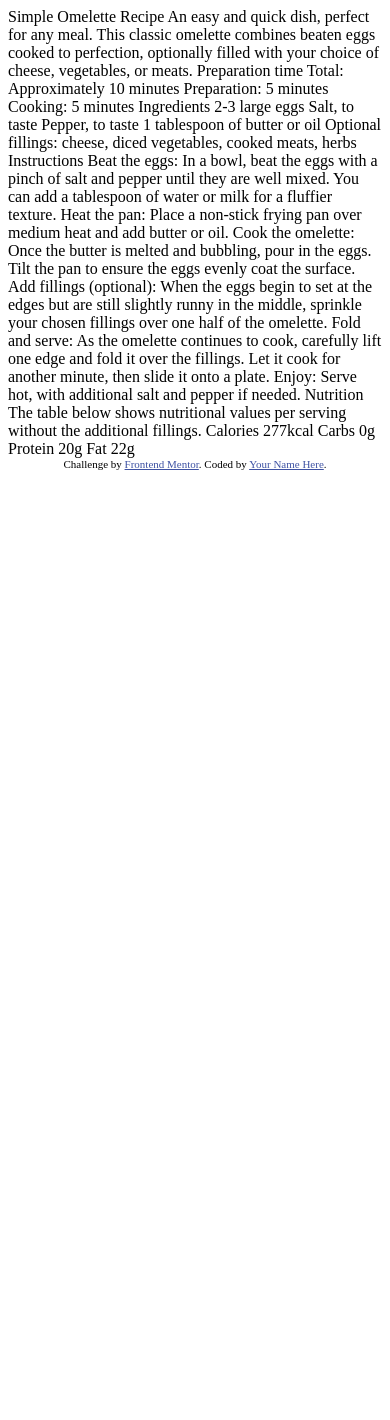
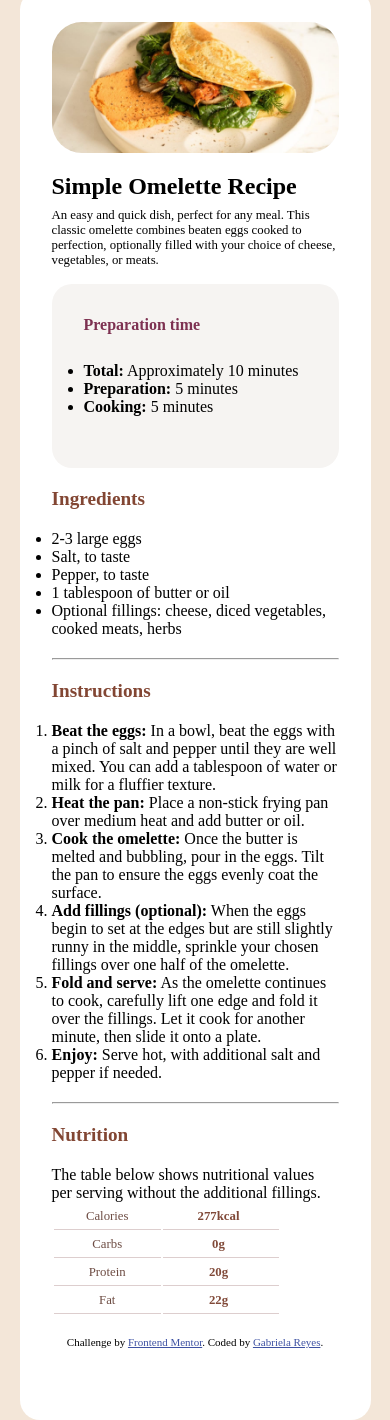
Before and after one commit to DSAW-2024-1/responsive-design-101-Kings0401, a plain HTML site: page index.html in a window 390 px wide. Before the commit the page ends 844 px from the top, so only its background shows below. Drawn offline with Linux system fonts and the light colour scheme.

Commit message:
Responsive

```diff
--- a/index.html
+++ b/index.html
@@ -8,6 +8,8 @@
 
   <title>Frontend Mentor | Recipe page</title>
 
+  <link rel="stylesheet" href="style.css">
+
   <!-- Feel free to remove these styles or customise in your own stylesheet 👍 -->
   <style>
     .attribution { font-size: 11px; text-align: center; }
@@ -15,63 +17,87 @@
   </style>
 </head>
 <body>
+  <div class="rosado">
+  <div class="blanco">
+  <img src="assets/images/image-omelette.jpeg">
 
-  Simple Omelette Recipe
 
-  An easy and quick dish, perfect for any meal. This classic omelette combines beaten eggs cooked
-  to perfection, optionally filled with your choice of cheese, vegetables, or meats.
+  <h1>Simple Omelette Recipe</h1>
 
-  Preparation time
+  <p>An easy and quick dish, perfect for any meal. This classic omelette combines beaten eggs cooked
+  to perfection, optionally filled with your choice of cheese, vegetables, or meats.</p>
 
-  Total: Approximately 10 minutes
-  Preparation: 5 minutes
-  Cooking: 5 minutes
+  <div class="preparacion">
+  <h3>Preparation time</h3>
 
-  Ingredients
+  <ul>
+    <li><b>Total:</b> Approximately 10 minutes</li>
+    <li><b>Preparation:</b> 5 minutes</li>
+    <li><b>Cooking:</b> 5 minutes</li>
+  </ul>
+  </div>
 
-  2-3 large eggs
-  Salt, to taste
-  Pepper, to taste
-  1 tablespoon of butter or oil
-  Optional fillings: cheese, diced vegetables, cooked meats, herbs
+  <h2>Ingredients</h2>
 
-  Instructions
+  <ul>
+  <li>2-3 large eggs</li>
+  <li>Salt, to taste</li>
+  <li>Pepper, to taste</li>
+  <li>1 tablespoon of butter or oil</li>
+  <li>Optional fillings: cheese, diced vegetables, cooked meats, herbs</li>
+  </ul>
 
-  Beat the eggs: In a bowl, beat the eggs with a pinch of salt and pepper until they are well mixed.
-  You can add a tablespoon of water or milk for a fluffier texture.
+  <hr>
 
-  Heat the pan: Place a non-stick frying pan over medium heat and add butter or oil.
+  <h2>Instructions</h2>
 
-  Cook the omelette: Once the butter is melted and bubbling, pour in the eggs. Tilt the pan to ensure
-  the eggs evenly coat the surface.
+  <ol>
+    <li><b>Beat the eggs:</b> In a bowl, beat the eggs with a pinch of salt and pepper until they are well mixed. You can add a tablespoon of water or milk for a fluffier texture.</li>
+    <br>
+    <li><b>Heat the pan:</b> Place a non-stick frying pan over medium heat and add butter or oil.</li>
+    <br>
+    <li><b>Cook the omelette:</b> Once the butter is melted and bubbling, pour in the eggs. Tilt the pan to ensure the eggs evenly coat the surface.</li>
+    <br>
+    <li><b>Add fillings (optional):</b> When the eggs begin to set at the edges but are still slightly runny in the middle, sprinkle your chosen fillings over one half of the omelette.</li>
+    <br>
+    <li><b>Fold and serve:</b> As the omelette continues to cook, carefully lift one edge and fold it over the fillings. Let it cook for another minute, then slide it onto a plate.</li>
+    <br>
+    <li><b>Enjoy:</b> Serve hot, with additional salt and pepper if needed.</li>
+  </ol>
 
-  Add fillings (optional): When the eggs begin to set at the edges but are still slightly runny in the
-  middle, sprinkle your chosen fillings over one half of the omelette.
+  <hr>
 
-  Fold and serve: As the omelette continues to cook, carefully lift one edge and fold it over the
-  fillings. Let it cook for another minute, then slide it onto a plate.
-
-  Enjoy: Serve hot, with additional salt and pepper if needed.
-
-  Nutrition
+  <h2>Nutrition</h2>
 
   The table below shows nutritional values per serving without the additional fillings.
 
-  Calories
-  277kcal
+  <table>
+    <tr>
+    <th class="col">Calories</th>
+    <th><h4>277kcal</h4></th>
+    </tr>
 
-  Carbs
-  0g
+    <tr>
+    <th>Carbs</th>
+    <th><h4>0g</h4></th>
+    </tr>
 
-  Protein
-  20g
+    <tr>
+    <th>Protein</th>
+    <th><h4>20g</h4></th>
+    </tr>
 
-  Fat
-  22g
+    <tr>
+    <th>Fat</th>
+    <th><h4>22g</h4></th>
+    </tr>
+  </table>
 
   <div class="attribution">
     Challenge by <a href="https://www.frontendmentor.io?ref=challenge" target="_blank">Frontend Mentor</a>.
-    Coded by <a href="#">Your Name Here</a>.
+    Coded by <a href="#">Gabriela Reyes</a>.
+  </div>
+  </div>
   </div>
 </body>
 </html>
--- /dev/null
+++ b/style.css
@@ -0,0 +1,219 @@
+*{
+    margin:0;
+    padding:0;
+    box-sizing: border-box;
+    font-family: 'Outfit','regular';
+}
+
+body{
+    background-color: hsl(30, 54%, 90%);
+    width:100vw;
+    height:100vh;
+
+    display: grid;
+    place-items:center;
+}
+
+div.rosado{
+    width: 40%;
+    height: 100%;
+    background-color: hsl(0, 0%, 100%);
+    padding: 3rem;
+    border-radius: 30px;
+}
+
+img{
+    width: 100%;
+    height: 15rem;
+    border-radius: 30px;
+    gap:0.5rem;
+}
+
+h1{
+    font-size: 2rem;
+}
+
+h2{
+    color: #824633;
+}
+
+h3{
+    color: #7d3151;
+}
+
+h4{
+    display: inline-block;
+    margin-right: 10px;
+    color: #804938;
+}
+
+p{
+    font-size: 1rem;
+}
+
+.preparacion{/**/
+    display: flex;
+    flex-direction: column;
+    gap: 0.5rem;
+    background-color:#f6f4f2;
+    padding-inline-start: 3rem;
+    padding-block: 1rem;
+    border-radius: 30px;
+}
+
+.ingredientes{/*Preparacion*/
+    display: flex;
+    flex-direction: column;
+    padding: 1.5rem;
+    align-items: flex-start;
+}
+
+
+.instrucciones {
+    display: flex;
+    flex-direction: column;
+    padding: 1.5rem;
+    align-items: flex-start;
+}
+
+.instrucciones li::before {
+    content: counter(item);
+    counter-increment: item;
+    font-weight: bold;
+    color: red;
+    margin-right: 5px;
+}
+
+
+table {
+    width: 80%;
+    font-family: 'Outfit',"regular";
+  }
+
+th, td {
+    border-bottom: 1.5px solid #ddcece;
+    padding: 8px;
+    text-align: center;
+    font-size: 15px;
+    color: #6E4D44;
+    margin-bottom: 10px;
+    font-family: 'Outfit',"regular";
+    font-weight: 100;
+}
+br{
+    line-height: 0.5px;
+}
+
+h1, h2, h3, ul, ol, table, div, hr, img, p{
+    margin-bottom: 20px; /**/
+}
+
+@media only screen and (max-width: 480px) {
+    div.rosado {
+        width: 90%;
+        padding: 2rem;
+        border-radius: 20px;
+    }
+
+    img {
+        height: auto;
+        margin-bottom: 1rem;
+    }
+
+    h1 {
+        font-size: 1.5rem;
+        margin-bottom: 0.5rem;
+    }
+
+    h2 {
+        font-size: 1.2rem;
+    }
+
+    h3 {
+        font-size: 1rem;
+    }
+
+    h4 {
+        font-size: 0.8rem;
+        margin-right: 5px;
+    }
+
+    p {
+        font-size: 0.8rem;
+        margin-bottom: 0.5rem;
+    }
+
+    .preparacion,
+    .ingredientes,
+    .instrucciones {
+        padding: 2rem;
+        border-radius: 20px;
+        margin-top: 1rem;
+    }
+
+    .preparacion h2,
+    .ingredientes h2,
+    .instrucciones h2 {
+        font-size: 1rem;
+    }
+
+    th,
+    td {
+        padding: 5px;
+        font-size: 0.8rem;
+    }
+
+    br {
+        display: none;
+    }
+}
+
+/* Media Query para tablets */
+@media only screen and (min-width: 481px) and (max-width: 1024px) {
+    div.rosado {
+        width: 70%;
+    }
+
+    img {
+        height: 20rem;
+    }
+
+    h1 {
+        font-size: 2.5rem;
+    }
+
+    h2 {
+        font-size: 1.5rem;
+    }
+
+    h3 {
+        font-size: 1.2rem;
+    }
+
+    h4 {
+        font-size: 1rem;
+        margin-right: 8px;
+    }
+
+    p {
+        font-size: 1.2rem;
+    }
+
+    .preparacion,
+    .ingredientes,
+    .instrucciones {
+        padding: 1.5rem;
+    }
+
+    .preparacion h2,
+    .ingredientes h2,
+    .instrucciones h2 {
+        font-size: 1.2rem;
+    }
+
+    th,
+    td {
+        padding: 10px;
+        font-size: 1.2rem;
+    }
+}
```
